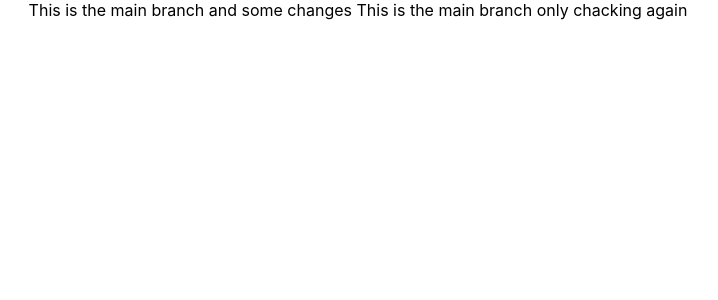
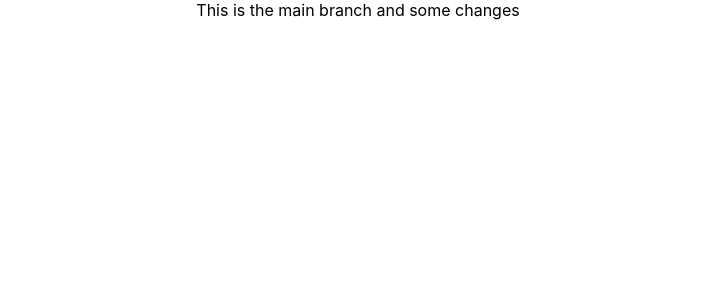
Before and after one commit to PathaAbhilaah/sample, a React (Create React App) app in the folder okayproject/: page / in a window 1280 px wide. Shown: the top 300 px of the page, without its empty margins (282-1000 px from the left). Built offline with nearby package versions, Linux system fonts and the light colour scheme.

Commit message:
deleted a line

```diff
--- a/okayproject/src/App.js
+++ b/okayproject/src/App.js
@@ -7,7 +7,7 @@ function App() {
 
      This is the main branch and some changes
 
-     This is the main branch only chacking again
+
 
     </div>
   );
```
